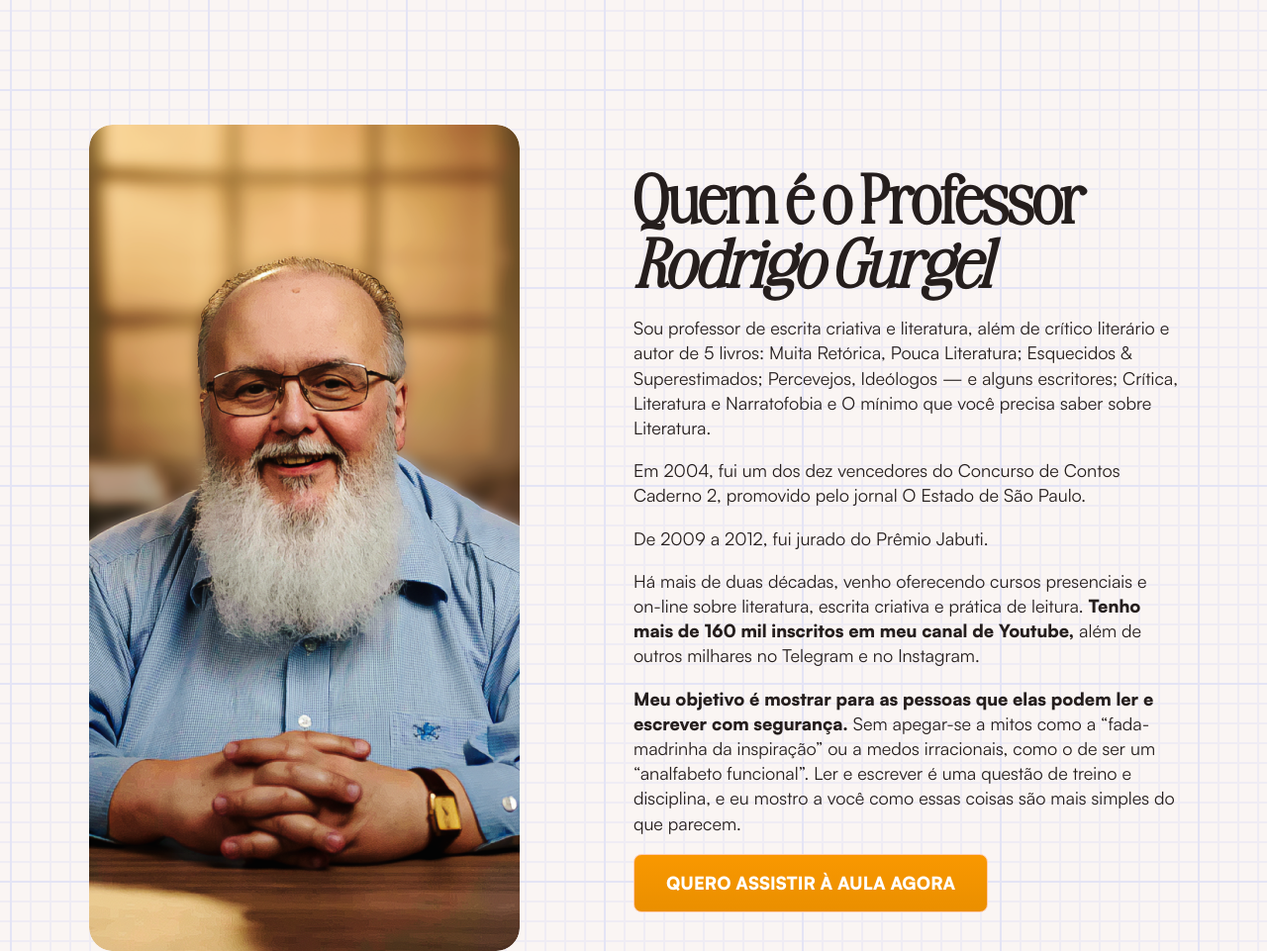
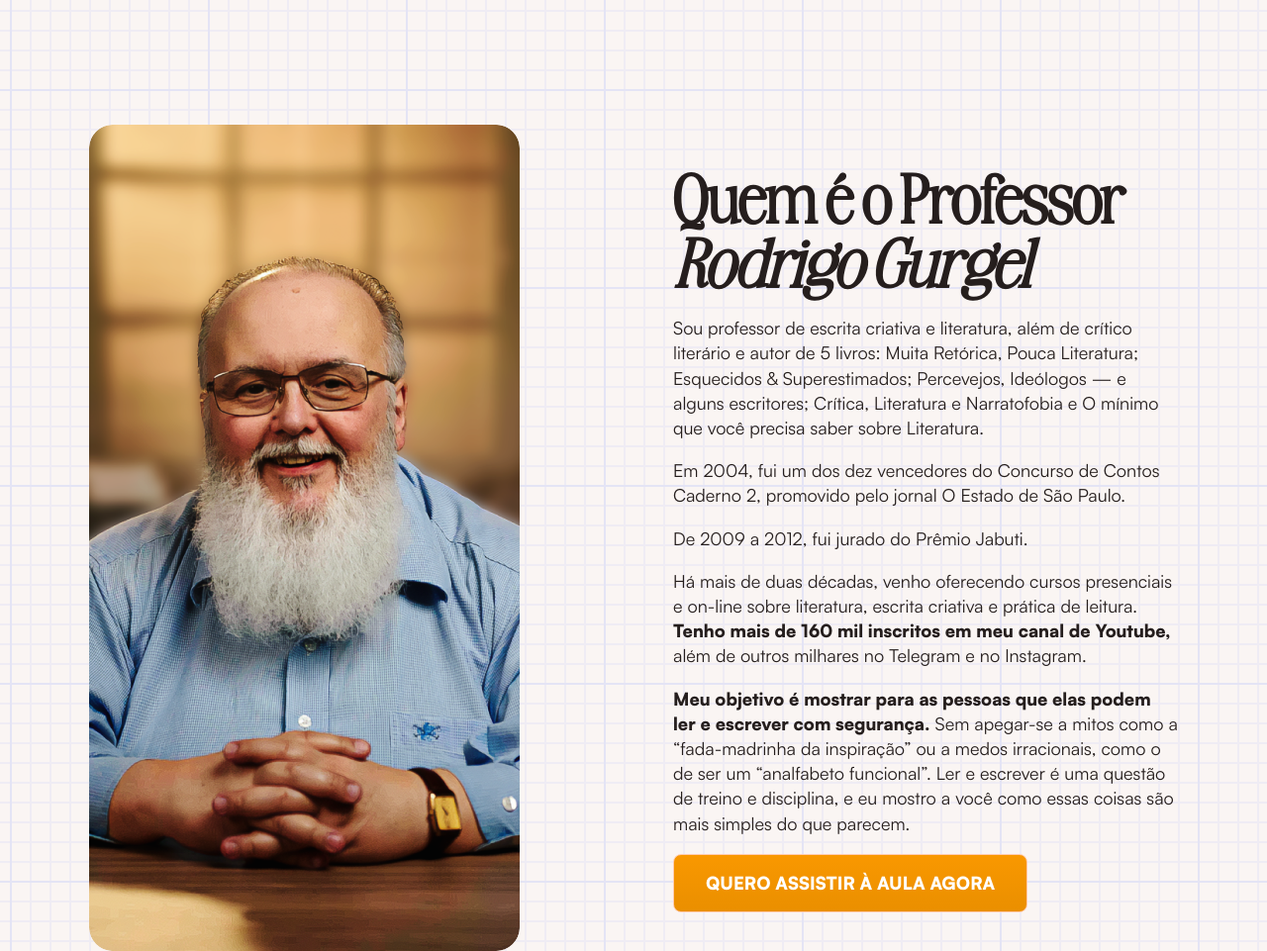
Before and after one commit to alineyu/teste-invisible, a plain HTML site: page index.html in a window 1280 px wide. Shown: the part 2120-3081 px from the top of the page at 99% size. Drawn offline with Linux system fonts and the light colour scheme.

Commit message:
ajustes finais

```diff
--- a/styles.css
+++ b/styles.css
@@ -245,7 +245,6 @@ header {
 
 .about {
     display: flex;
-    flex-direction: center;
     justify-content: center;
     align-items: center;
     gap: 80px;
@@ -262,7 +261,7 @@ header {
     display: grid;
     grid-template-columns: 1fr 1fr;
     align-items: center;
-    gap: 80;
+    gap: 80px;
 
     @media (max-width: 767px) {
         display: flex;
```
